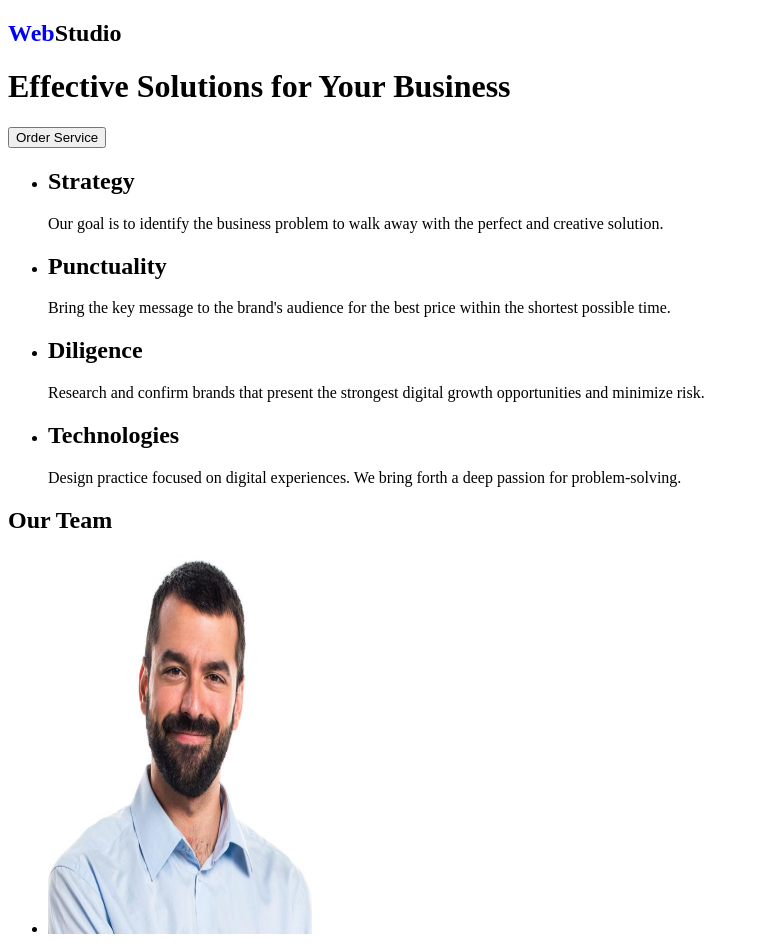
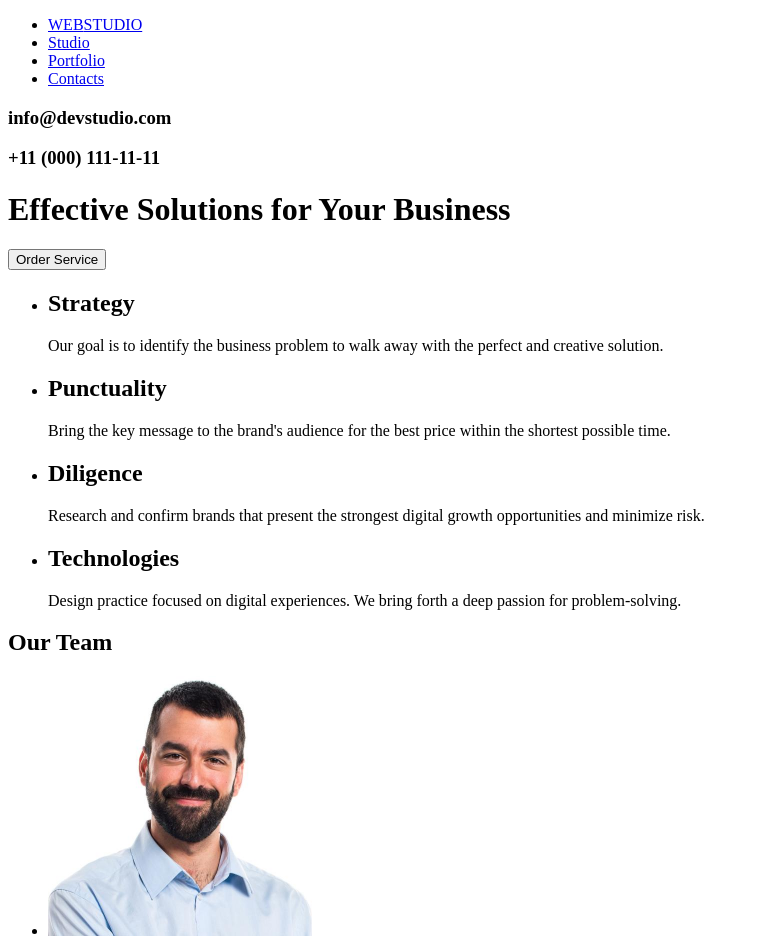
Before and after one commit to Skaleivt/home-work-01, a plain HTML site: page index.html in a window 1280 px wide. Shown: the top 952 px of the page, without its empty margins (0-759 px from the left). Drawn offline with Linux system fonts and the light colour scheme.

Commit message:
homework01.1 finish

```diff
--- a/index.html
+++ b/index.html
@@ -7,7 +7,19 @@
   </head>
   <body>
     <header>
-      <h2><span style="color: blue">Web</span>Studio</h2>
+      <nav>
+        <ul>
+          <li>
+            <a href="#Studio"><span style="color: blue">WEB</span>STUDIO</a>
+          </li>
+          <li><a href="#Studio">Studio</a></li>
+          <li><a href="#Portfolio">Portfolio</a></li>
+          <li><a href="#Contacts">Contacts</a></li>
+        </ul>
+      </nav>
+      <!-- Contacts -->
+      <h3>info@devstudio.com</h3>
+      <h3>+11 (000) 111-11-11</h3>
     </header>
 
     <main>
@@ -57,6 +69,7 @@
           </ul>
         </div>
       </div>
+      <!-- Team -->
       <div>
         <h2>Our Team</h2>
         <ul>
@@ -65,7 +78,7 @@
               src="images/image1.jpg"
               alt="Mark Guerrero"
               width="264"
-              height="380"
+              height="260"
             />
             <h3>Mark Guerrero</h3>
             <p>Product Designer</p>
@@ -75,7 +88,7 @@
               src="images/image2.jpg"
               alt="Tom Ford"
               width="264"
-              height="380"
+              height="260"
             />
             <h3>Tom Ford</h3>
             <p>Frontend Developer</p>
@@ -85,7 +98,7 @@
               src="images/image3.jpg"
               alt="Camila Garcia"
               width="264"
-              height="380"
+              height="260"
             />
             <h3>Camila Garcia</h3>
             <p>Marketing</p>
@@ -95,7 +108,7 @@
               src="images/image4.jpg"
               alt="Daniel Wilson"
               width="264"
-              height="380"
+              height="260"
             />
             <h3>Daniel Wilson</h3>
             <p>UI Designer</p>
@@ -105,7 +118,7 @@
     </main>
 
     <footer>
-      <h2><span style="color: blue">Web</span>Studio</h2>
+      <h2><span style="color: blue">WEB</span>STUDIO</h2>
       <p>
         Increase the flow of customers and<br />
         sales for your business with digital<br />
```
